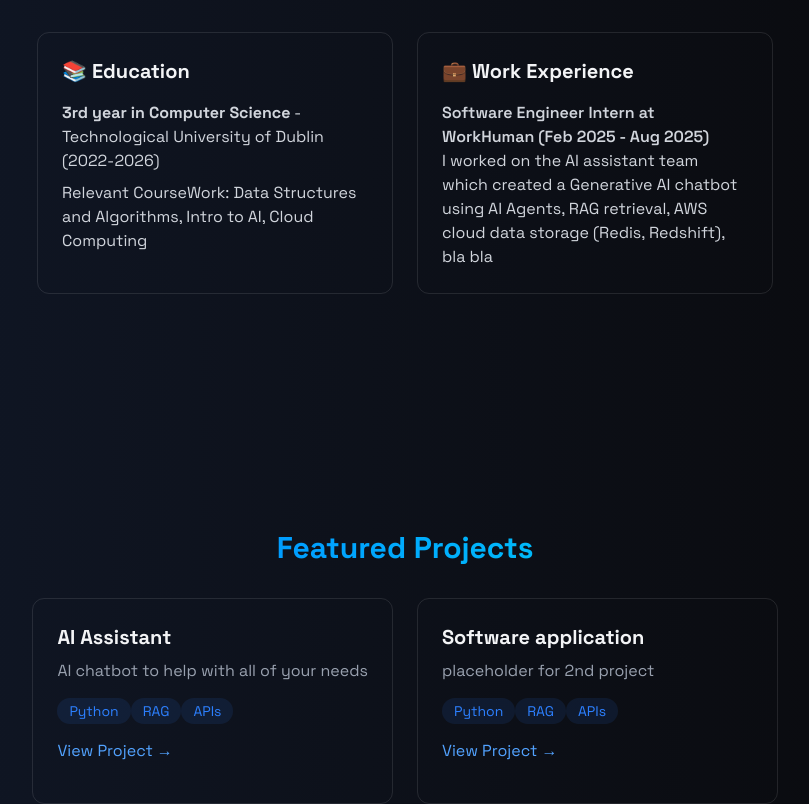
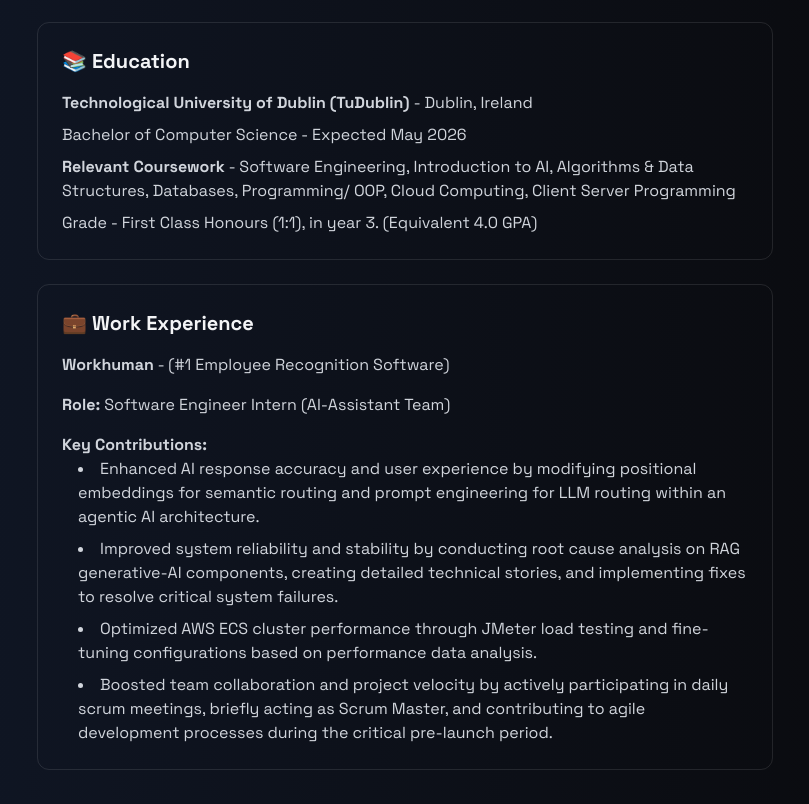
Before and after one commit to AaronConnolly/my-portfolio, a React (Vite) app: page / in a window 1280 px wide. Shown: the part 1240-2044 px from the top of the page, without its empty margins (235-1044 px from the left). Built offline with nearby package versions, Linux system fonts and the light colour scheme.

Commit message:
improved work experience and education sections

```diff
--- a/src/components/sections/About.jsx
+++ b/src/components/sections/About.jsx
@@ -10,7 +10,7 @@ export const About = () => {
     >
       <RevealOnScroll>
         <div className="max-w-3xl mx-auto px-4">
-          <h2 className="text-3xl font-bold mb-8 bg-gradient-to-r from-blue-500 to-cyan-400 bg-clip-text text-transparent">
+          <h2 className="text-3xl font-bold mb-8 bg-gradient-to-r from-blue-500 to-cyan-400 bg-clip-text text-transparent text-center">
             About Me
           </h2>
 
@@ -53,34 +53,67 @@ export const About = () => {
             </div>
           </div>
 
-          <div className="grid grid-cols-1 md:grid-cols-2 gap-6 mt-8">
+          <div className="grid grid-cols-1 md:grid-cols-1 gap-6 mt-8">
             <div className="p-6 rounded-xl border-white/10 border hover:-translate-y-1 transition-all">
               <h3 className="text-xl font-bold mb-4"> 📚 Education</h3>
               <ul className="list-desc list-inside text-gray-300 space-y-2">
                 <li>
-                  <strong>3rd year in Computer Science</strong> - Technological
-                  University of Dublin (2022-2026)
+                  <strong>Technological University of Dublin (TuDublin) </strong> -{" "}
+                  Dublin, Ireland
+                </li>
+                <li>Bachelor of Computer Science - Expected May 2026</li>
+                <li>
+                  <strong>Relevant Coursework</strong> - Software Engineering,
+                  Introduction to AI, Algorithms & Data Structures, Databases,
+                  Programming/
+                  OOP, Cloud Computing, Client Server Programming
                 </li>
                 <li>
-                  Relevant CourseWork: Data Structures and Algorithms, Intro to
-                  AI, Cloud Computing
+                  Grade - First Class Honours (1:1), in year 3. (Equivalent 4.0
+                  GPA)
                 </li>
               </ul>
             </div>
             <div className="p-6 rounded-xl border-white/10 border hover:-translate-y-1 transition-all">
               <h3 className="text-xl font-bold mb-4"> 💼 Work Experience</h3>
               <div className="space-y-4 text-gray-300">
-                <div>
-                  <h4 className="font-semibold">
-                    {" "}
-                    Software Engineer Intern at WorkHuman (Feb 2025 - Aug 2025)
-                  </h4>
-                  <p>
-                    I worked on the AI assistant team which created a Generative
-                    AI chatbot using AI Agents, RAG retrieval, AWS cloud data
-                    storage (Redis, Redshift), bla bla
-                  </p>
-                </div>
+                <ul className="list-desc list-inside text-gray-300 space-y-4">
+                  <li>
+                    <strong>Workhuman</strong> - (#1 Employee Recognition Software)
+                  </li>
+                  <li>
+                    <strong>Role:</strong> Software Engineer Intern (AI-Assistant
+                    Team)
+                  </li>
+                  <li>
+                    <strong>Key Contributions:</strong>
+                    <ul className="list-disc list-inside pl-4 space-y-2">
+                      <li>
+                        Enhanced AI response accuracy and user experience by
+                        modifying positional embeddings for semantic routing and
+                        prompt engineering for LLM routing within an agentic AI
+                        architecture.
+                      </li>
+                      <li>
+                        Improved system reliability and stability by conducting root
+                        cause analysis on RAG generative-AI components, creating
+                        detailed technical stories, and implementing fixes to
+                        resolve critical system failures.
+                      </li>
+                      <li>
+                        Optimized AWS ECS cluster performance through JMeter load
+                        testing and fine-tuning configurations based on performance
+                        data analysis.
+                      </li>
+                      <li>
+                        Boosted team collaboration and project velocity by actively
+                        participating in daily scrum meetings, briefly acting as
+                        Scrum Master, and contributing to agile development
+                        processes during the critical pre-launch period.
+                      </li>
+                    </ul>
+                  </li>
+                </ul>
               </div>
             </div>
           </div>
```
